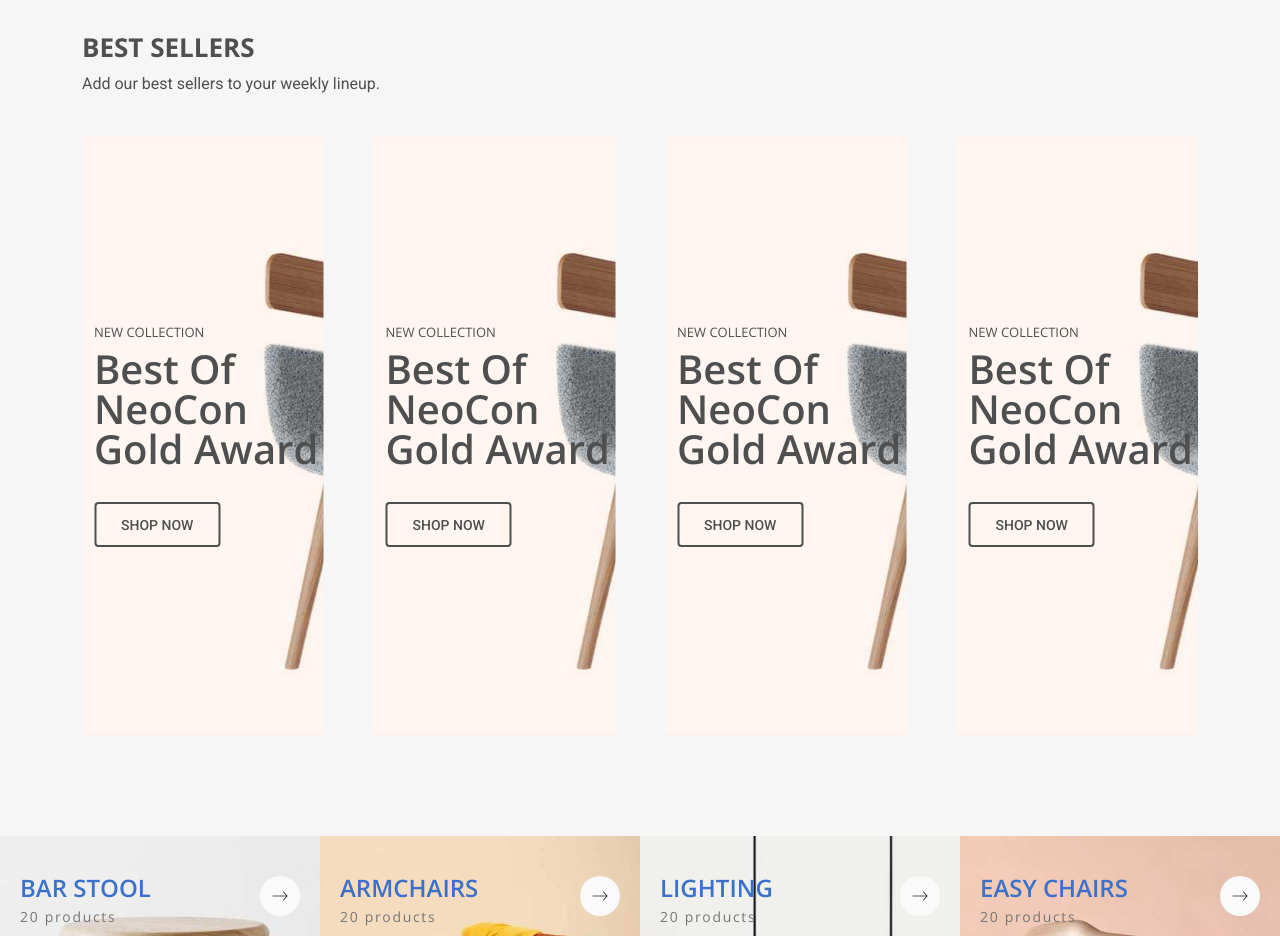
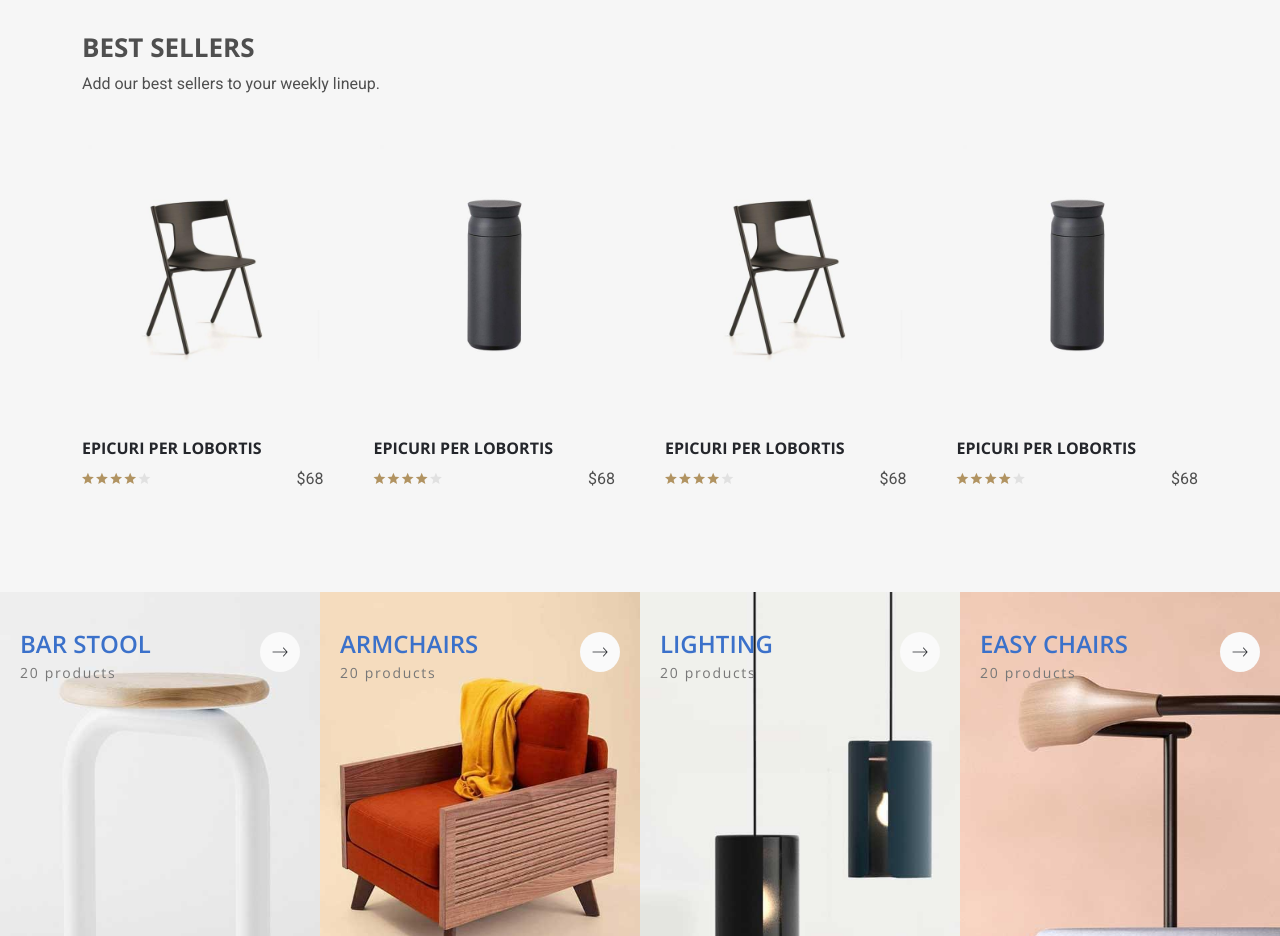
Before and after one commit to ToanG1/vercel-deploy-fix, a React (Vite) app: page / in a window 1280 px wide. Shown: the part 3180-4116 px from the top of the page. Built offline with nearby package versions, Linux system fonts and the light colour scheme; a web font is replaced by a local one.

Commit message:
first commit

```diff
--- a/src/pages/Product.jsx
+++ b/src/pages/Product.jsx
@@ -343,7 +343,7 @@
             <div className="container">
                 <div className="row">
                     <div className="col-12 mb-5">
-                        <Slider3></Slider3>
+                        <Slider3 />
                     </div>
                 </div>
             </div>
--- a/src/slider/slider3.jsx
+++ b/src/slider/slider3.jsx
@@ -41,101 +41,211 @@
       className="mySwiper"
     >
       <SwiperSlide>
-              <div className="hero-slider">
-                <div className="hero-slider-bg">
-                  <img src="/public/images/hero-slider/home-1/hero-slider-1.jpg" alt="Hero Slider 2" />
+        <div className="product-default-single-item product-color--golden swiper-slide">
+          <div className="image-box">
+            <a href="product-details-default.html" className="image-link">
+              <img src="./public/images/product/default/home-1/default-1.jpg" alt="" />
+              <img src="./public/images/product/default/home-1/default-2.jpg" alt="" />
+            </a>
+            <div className="action-link">
+              <div className="action-link-left">
+                <a href="#" data-bs-toggle="modal" data-bs-target="#modalAddcart">Add to Cart</a>
               </div>
-                <div className="hero-slider-wrapper">
-                  <div className="container">
-                    <div className="row">
-                      <div className="col-auto">
-                        <div className="hero-slider-content">
-                          <h4 className="subtitle">New collection</h4>
-                          <h2 className="title">Best Of NeoCon <br /> Gold Award </h2>
-                          <a href="product-details-default.html" className="btn btn-lg btn-outline-golden">shop now</a>
+              <div className="action-link-right">
+                <a href="#" data-bs-toggle="modal" data-bs-target="#modalQuickview"><i className="icon-magnifier"></i></a>
+                <a href="wishlist.html"><i className="icon-heart"></i></a>
+                <a href="compare.html"><i className="icon-shuffle"></i></a>
               </div>
             </div>
           </div>
+          <div className="content">
+            <div className="content-left">
+              <h6 className="title"><a href="product-details-default.html">Epicuri per lobortis</a></h6>
+              <ul className="review-star pl-0 mb-0">
+                <li className="fill"><i className="ion-android-star"></i></li>
+                <li className="fill"><i className="ion-android-star"></i></li>
+                <li className="fill"><i className="ion-android-star"></i></li>
+                <li className="fill"><i className="ion-android-star"></i></li>
+                <li className="empty"><i className="ion-android-star"></i></li>
+              </ul>
+            </div>
+            <div className="content-right">
+              <span className="price">$68</span>
             </div>
           </div>
         </div>
       </SwiperSlide>
       <SwiperSlide>
-              <div className="hero-slider">
-                <div className="hero-slider-bg">
-                  <img src="/public/images/hero-slider/home-1/hero-slider-1.jpg" alt="Hero Slider 2" />
+        <div className="product-default-single-item product-color--golden swiper-slide">
+          <div className="image-box">
+            <a href="product-details-default.html" className="image-link">
+              <img src="./public/images/product/default/home-1/default-3.jpg" alt="" />
+              <img src="./public/images/product/default/home-1/default-4.jpg" alt="" />
+            </a>
+            <div className="action-link">
+              <div className="action-link-left">
+                <a href="#" data-bs-toggle="modal" data-bs-target="#modalAddcart">Add to Cart</a>
               </div>
-                <div className="hero-slider-wrapper">
-                  <div className="container">
-                    <div className="row">
-                      <div className="col-auto">
-                        <div className="hero-slider-content">
-                          <h4 className="subtitle">New collection</h4>
-                          <h2 className="title">Best Of NeoCon <br /> Gold Award </h2>
-                          <a href="product-details-default.html" className="btn btn-lg btn-outline-golden">shop now</a>
+              <div className="action-link-right">
+                <a href="#" data-bs-toggle="modal" data-bs-target="#modalQuickview"><i className="icon-magnifier"></i></a>
+                <a href="wishlist.html"><i className="icon-heart"></i></a>
+                <a href="compare.html"><i className="icon-shuffle"></i></a>
               </div>
             </div>
           </div>
+          <div className="content">
+            <div className="content-left">
+              <h6 className="title"><a href="product-details-default.html">Epicuri per lobortis</a></h6>
+              <ul className="review-star pl-0 mb-0">
+                <li className="fill"><i className="ion-android-star"></i></li>
+                <li className="fill"><i className="ion-android-star"></i></li>
+                <li className="fill"><i className="ion-android-star"></i></li>
+                <li className="fill"><i className="ion-android-star"></i></li>
+                <li className="empty"><i className="ion-android-star"></i></li>
+              </ul>
+            </div>
+            <div className="content-right">
+              <span className="price">$68</span>
             </div>
           </div>
         </div>
       </SwiperSlide>
       <SwiperSlide>
-              <div className="hero-slider">
-                <div className="hero-slider-bg">
-                  <img src="/public/images/hero-slider/home-1/hero-slider-1.jpg" alt="Hero Slider 2" />
+        <div className="product-default-single-item product-color--golden swiper-slide">
+          <div className="image-box">
+            <a href="product-details-default.html" className="image-link">
+              <img src="./public/images/product/default/home-1/default-1.jpg" alt="" />
+              <img src="./public/images/product/default/home-1/default-2.jpg" alt="" />
+            </a>
+            <div className="action-link">
+              <div className="action-link-left">
+                <a href="#" data-bs-toggle="modal" data-bs-target="#modalAddcart">Add to Cart</a>
               </div>
-                <div className="hero-slider-wrapper">
-                  <div className="container">
-                    <div className="row">
-                      <div className="col-auto">
-                        <div className="hero-slider-content">
-                          <h4 className="subtitle">New collection</h4>
-                          <h2 className="title">Best Of NeoCon <br /> Gold Award </h2>
-                          <a href="product-details-default.html" className="btn btn-lg btn-outline-golden">shop now</a>
+              <div className="action-link-right">
+                <a href="#" data-bs-toggle="modal" data-bs-target="#modalQuickview"><i className="icon-magnifier"></i></a>
+                <a href="wishlist.html"><i className="icon-heart"></i></a>
+                <a href="compare.html"><i className="icon-shuffle"></i></a>
               </div>
             </div>
           </div>
+          <div className="content">
+            <div className="content-left">
+              <h6 className="title"><a href="product-details-default.html">Epicuri per lobortis</a></h6>
+              <ul className="review-star pl-0 mb-0">
+                <li className="fill"><i className="ion-android-star"></i></li>
+                <li className="fill"><i className="ion-android-star"></i></li>
+                <li className="fill"><i className="ion-android-star"></i></li>
+                <li className="fill"><i className="ion-android-star"></i></li>
+                <li className="empty"><i className="ion-android-star"></i></li>
+              </ul>
+            </div>
+            <div className="content-right">
+              <span className="price">$68</span>
             </div>
           </div>
         </div>
       </SwiperSlide>
       <SwiperSlide>
-              <div className="hero-slider">
-                <div className="hero-slider-bg">
-                  <img src="/public/images/hero-slider/home-1/hero-slider-1.jpg" alt="Hero Slider 2" />
+        <div className="product-default-single-item product-color--golden swiper-slide">
+          <div className="image-box">
+            <a href="product-details-default.html" className="image-link">
+              <img src="./public/images/product/default/home-1/default-3.jpg" alt="" />
+              <img src="./public/images/product/default/home-1/default-4.jpg" alt="" />
+            </a>
+            <div className="action-link">
+              <div className="action-link-left">
+                <a href="#" data-bs-toggle="modal" data-bs-target="#modalAddcart">Add to Cart</a>
               </div>
-                <div className="hero-slider-wrapper">
-                  <div className="container">
-                    <div className="row">
-                      <div className="col-auto">
-                        <div className="hero-slider-content">
-                          <h4 className="subtitle">New collection</h4>
-                          <h2 className="title">Best Of NeoCon <br /> Gold Award </h2>
-                          <a href="product-details-default.html" className="btn btn-lg btn-outline-golden">shop now</a>
+              <div className="action-link-right">
+                <a href="#" data-bs-toggle="modal" data-bs-target="#modalQuickview"><i className="icon-magnifier"></i></a>
+                <a href="wishlist.html"><i className="icon-heart"></i></a>
+                <a href="compare.html"><i className="icon-shuffle"></i></a>
               </div>
             </div>
           </div>
+          <div className="content">
+            <div className="content-left">
+              <h6 className="title"><a href="product-details-default.html">Epicuri per lobortis</a></h6>
+              <ul className="review-star pl-0 mb-0">
+                <li className="fill"><i className="ion-android-star"></i></li>
+                <li className="fill"><i className="ion-android-star"></i></li>
+                <li className="fill"><i className="ion-android-star"></i></li>
+                <li className="fill"><i className="ion-android-star"></i></li>
+                <li className="empty"><i className="ion-android-star"></i></li>
+              </ul>
+            </div>
+            <div className="content-right">
+              <span className="price">$68</span>
             </div>
           </div>
         </div>
       </SwiperSlide>
       <SwiperSlide>
-              <div className="hero-slider">
-                <div className="hero-slider-bg">
-                  <img src="/public/images/hero-slider/home-1/hero-slider-1.jpg" alt="Hero Slider 2" />
+        <div className="product-default-single-item product-color--golden swiper-slide">
+          <div className="image-box">
+            <a href="product-details-default.html" className="image-link">
+              <img src="./public/images/product/default/home-1/default-1.jpg" alt="" />
+              <img src="./public/images/product/default/home-1/default-2.jpg" alt="" />
+            </a>
+            <div className="action-link">
+              <div className="action-link-left">
+                <a href="#" data-bs-toggle="modal" data-bs-target="#modalAddcart">Add to Cart</a>
               </div>
-                <div className="hero-slider-wrapper">
-                  <div className="container">
-                    <div className="row">
-                      <div className="col-auto">
-                        <div className="hero-slider-content">
-                          <h4 className="subtitle">New collection</h4>
-                          <h2 className="title">Best Of NeoCon <br /> Gold Award </h2>
-                          <a href="product-details-default.html" className="btn btn-lg btn-outline-golden">shop now</a>
+              <div className="action-link-right">
+                <a href="#" data-bs-toggle="modal" data-bs-target="#modalQuickview"><i className="icon-magnifier"></i></a>
+                <a href="wishlist.html"><i className="icon-heart"></i></a>
+                <a href="compare.html"><i className="icon-shuffle"></i></a>
               </div>
             </div>
           </div>
+          <div className="content">
+            <div className="content-left">
+              <h6 className="title"><a href="product-details-default.html">Epicuri per lobortis</a></h6>
+              <ul className="review-star pl-0 mb-0">
+                <li className="fill"><i className="ion-android-star"></i></li>
+                <li className="fill"><i className="ion-android-star"></i></li>
+                <li className="fill"><i className="ion-android-star"></i></li>
+                <li className="fill"><i className="ion-android-star"></i></li>
+                <li className="empty"><i className="ion-android-star"></i></li>
+              </ul>
+            </div>
+            <div className="content-right">
+              <span className="price">$68</span>
+            </div>
+          </div>
+        </div>
+      </SwiperSlide>
+      <SwiperSlide>
+        <div className="product-default-single-item product-color--golden swiper-slide">
+          <div className="image-box">
+            <a href="product-details-default.html" className="image-link">
+              <img src="./public/images/product/default/home-1/default-3.jpg" alt="" />
+              <img src="./public/images/product/default/home-1/default-4.jpg" alt="" />
+            </a>
+            <div className="action-link">
+              <div className="action-link-left">
+                <a href="#" data-bs-toggle="modal" data-bs-target="#modalAddcart">Add to Cart</a>
+              </div>
+              <div className="action-link-right">
+                <a href="#" data-bs-toggle="modal" data-bs-target="#modalQuickview"><i className="icon-magnifier"></i></a>
+                <a href="wishlist.html"><i className="icon-heart"></i></a>
+                <a href="compare.html"><i className="icon-shuffle"></i></a>
+              </div>
+            </div>
+          </div>
+          <div className="content">
+            <div className="content-left">
+              <h6 className="title"><a href="product-details-default.html">Epicuri per lobortis</a></h6>
+              <ul className="review-star pl-0 mb-0">
+                <li className="fill"><i className="ion-android-star"></i></li>
+                <li className="fill"><i className="ion-android-star"></i></li>
+                <li className="fill"><i className="ion-android-star"></i></li>
+                <li className="fill"><i className="ion-android-star"></i></li>
+                <li className="empty"><i className="ion-android-star"></i></li>
+              </ul>
+            </div>
+            <div className="content-right">
+              <span className="price">$68</span>
             </div>
           </div>
         </div>
```
Lines whose indentation alone changed are shown as unchanged.
